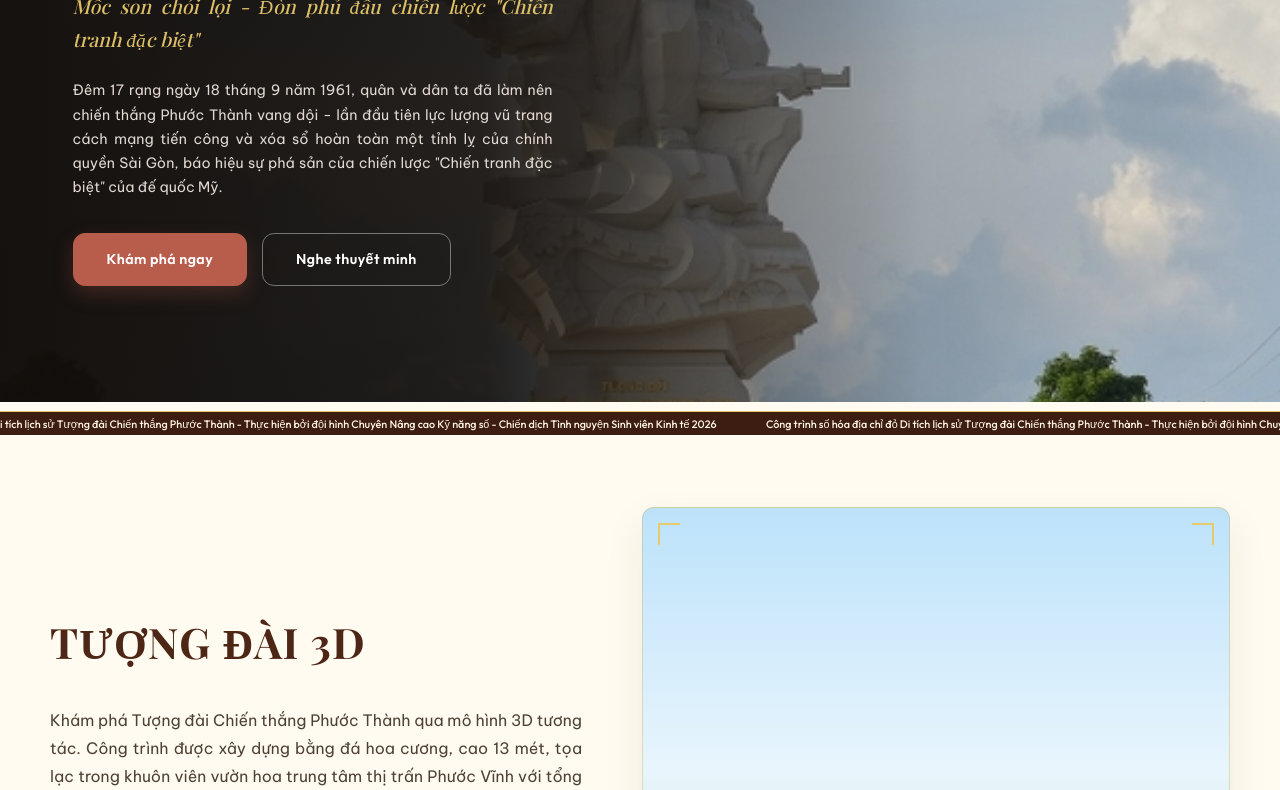
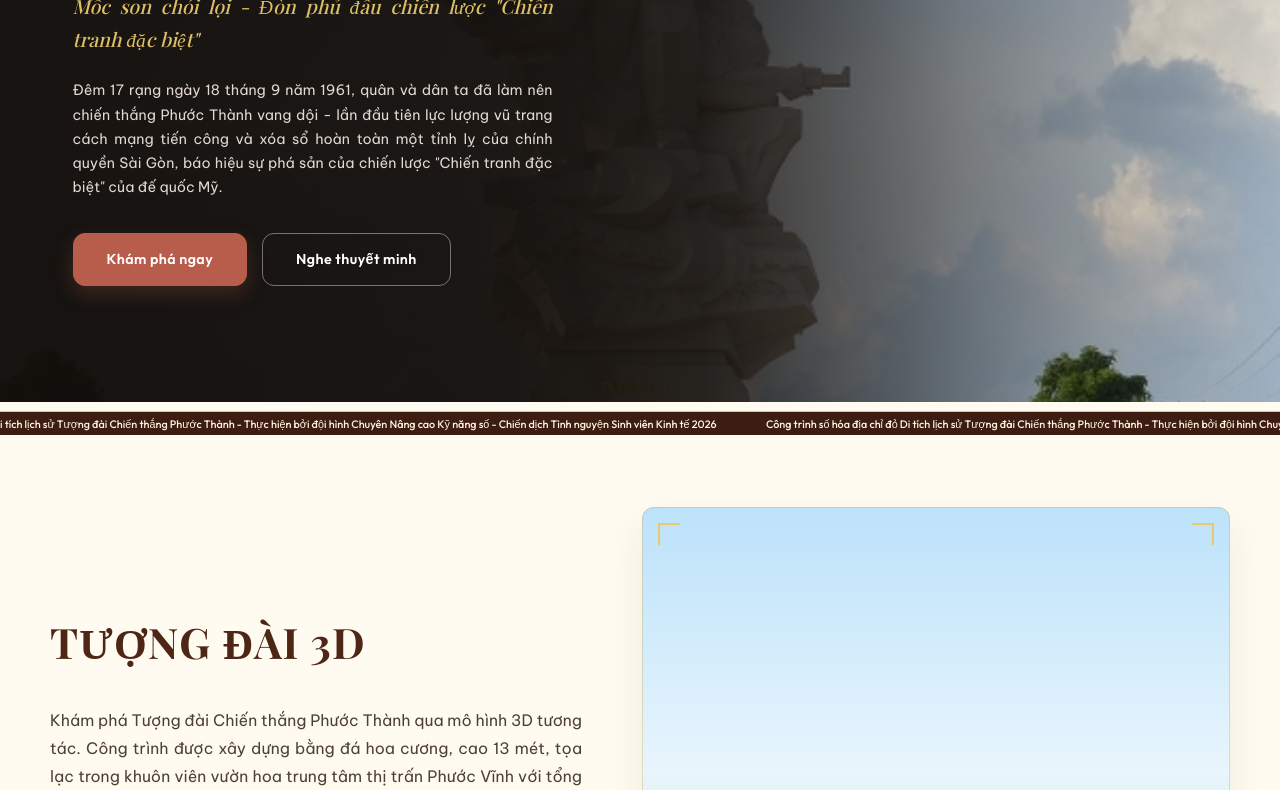
Before and after one commit to haydennmghuy/Cong-trinh_Dai-chien-thang, a website: page index.html in a window 1280 px wide. Shown: the part 365-1155 px from the top of the page. Drawn offline with nearby package versions, Linux system fonts and the light colour scheme; some packages are replaced by stand-ins of ours; a script that the page names is missing; a web font is replaced by a local one.

Commit message:
style: push monument to 92% right and darken gradient overlay to 85% at 55% width for clear text separation

```diff
--- a/index.html
+++ b/index.html
@@ -6,7 +6,7 @@
 <title>Tượng đài Chiến thắng Phước Thành | Di tích lịch sử</title>
 <meta name="description" content="Tượng đài Chiến thắng Phước Thành - Đòn phủ đầu chiến lược Chiến tranh đặc biệt của Mỹ ngụy. Xã Phú Giáo, TP.HCM.">
 <link href="https://fonts.googleapis.com/css2?family=Be+Vietnam+Pro:wght@300;400;500;600;700;800&family=Outfit:wght@400;500;600;700;800&family=Playfair+Display:ital,wght@0,500;0,600;0,700;1,400&family=Space+Mono:wght@400;700&display=swap" rel="stylesheet">
-<link rel="stylesheet" href="styles.css?v=1783530150252">
+<link rel="stylesheet" href="styles.css?v=1783530306753">
 <!-- Google model-viewer for 3D GLB -->
 <script type="module" src="https://ajax.googleapis.com/ajax/libs/model-viewer/3.5.0/model-viewer.min.js"></script>
 </head>
--- a/styles.css
+++ b/styles.css
@@ -283,7 +283,7 @@ h3 {
   min-height: min(88vh, 820px);
   background: url('Ảnh/hero_background.png') no-repeat;
   background-size: cover;
-  background-position: 83% center; /* Shift monument further to the right to frame it in the light space */
+  background-position: 92% center; /* Push monument to the far right edge */
   color: var(--white);
 }
 
@@ -294,7 +294,7 @@ h3 {
   left: 0;
   width: 100%;
   height: 100%;
-  background: linear-gradient(to right, rgba(18, 14, 11, 0.98) 0%, rgba(18, 14, 11, 0.90) 38%, rgba(18, 14, 11, 0.65) 50%, rgba(18, 14, 11, 0.15) 72%, rgba(18, 14, 11, 0) 100%);
+  background: linear-gradient(to right, rgba(18, 14, 11, 0.97) 0%, rgba(18, 14, 11, 0.95) 40%, rgba(18, 14, 11, 0.85) 55%, rgba(18, 14, 11, 0.4) 75%, rgba(18, 14, 11, 0) 100%);
   z-index: 0;
   pointer-events: none;
 }
```
